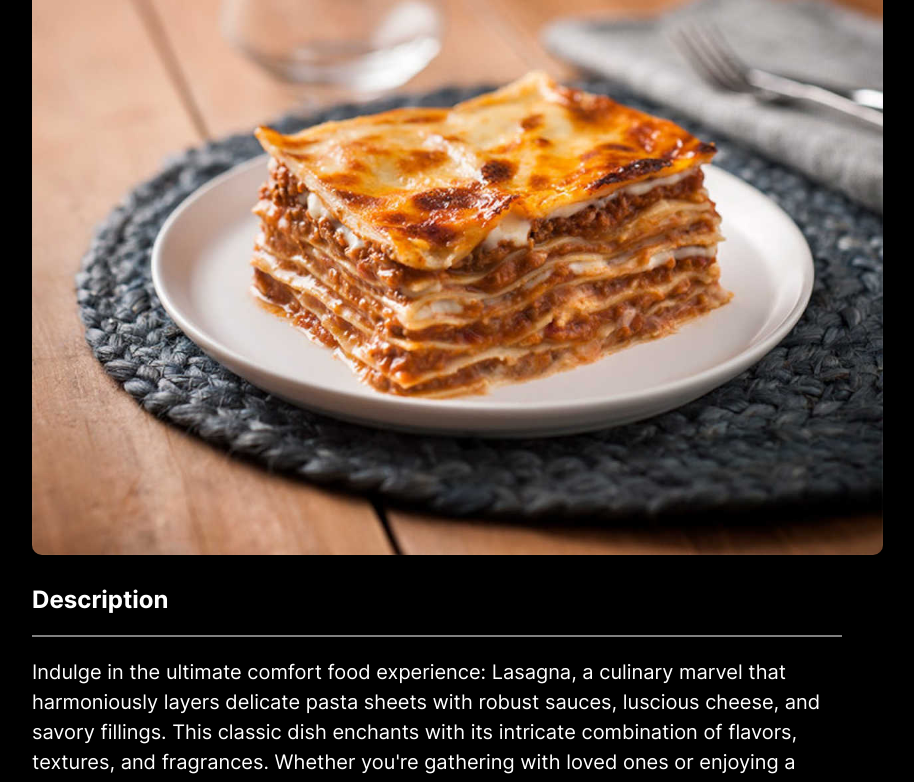
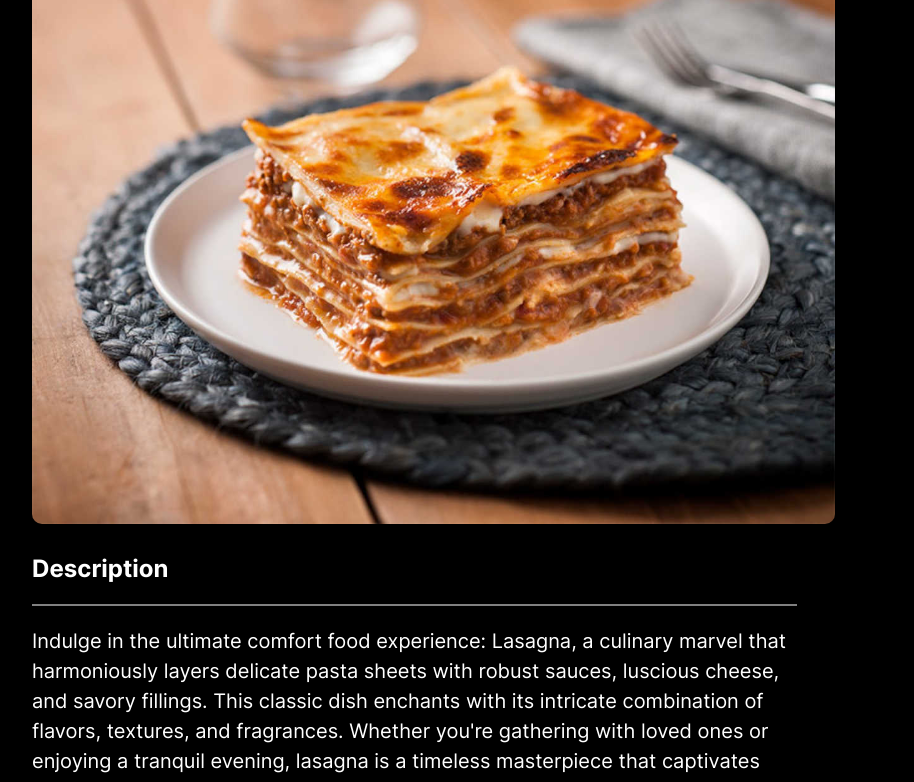
Before and after one commit to petrichorist/buns-recipes, a plain HTML site: page recipes/lasagna.html in a window 1280 px wide. Shown: the part 121-903 px from the top of the page, without its empty margins (203-1117 px from the left). Drawn offline with Linux system fonts and the light colour scheme.

Commit message:
Fix typo

```diff
--- a/styles.css
+++ b/styles.css
@@ -4,7 +4,7 @@
 }
 
 * {
-  box-sizing: border-box;;
+  box-sizing: border-box;
   font-family: Inter, Arial, sans-serif;
   line-height: 30px;
 }
@@ -17,7 +17,7 @@ body {
 }
 
 div {
-  padding: 0% 5% 0% 5%
+  padding: 0% 10% 0% 5%;
 }
 
 img.index-image {
```
